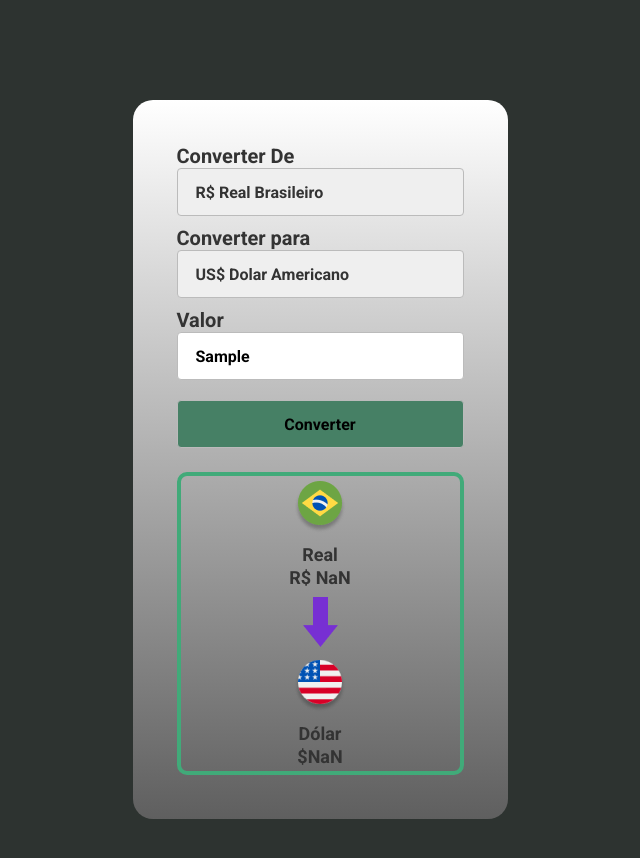
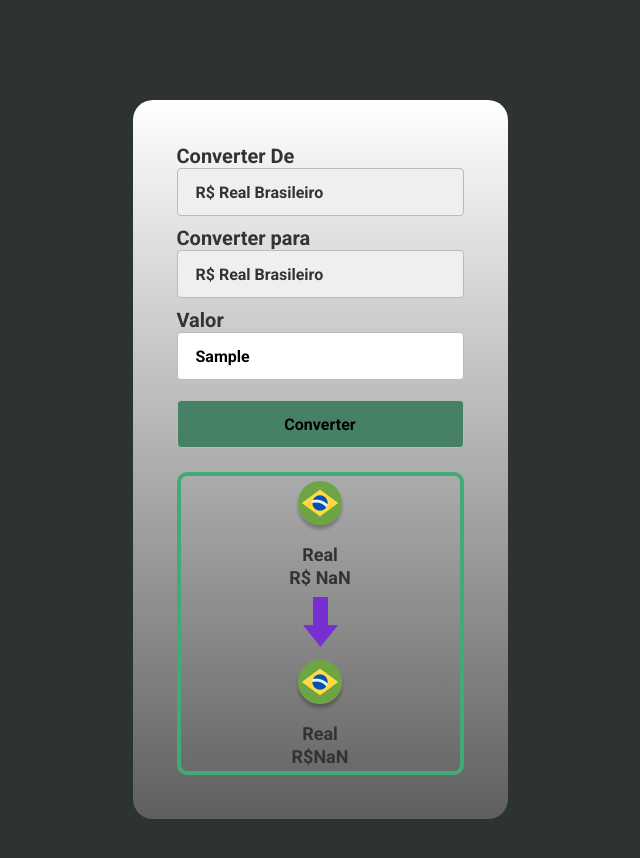
Before and after one commit to NEGuenther/Conversor-De-Moedas, a plain HTML site: page index.html in a window 1280 px wide. Both pictures are taken after typing "Sample" into the empty fields and a click on the button "Converter". Shown: the whole page, without its empty margins (320-960 px from the left). Drawn offline with Linux system fonts and the light colour scheme.

Commit message:
Addition of new currencies to convert and the possibility of converting them all to each other

```diff
--- a/index.html
+++ b/index.html
@@ -16,37 +16,46 @@
     <main>
         <label>
             Converter <b>De</b>
-            <select>
-                <option>R$ Real Brasileiro</option>
+            <select class="currency-select-from">
+                <option value="realFrom">R$ Real Brasileiro</option>
+                <option value="dolarFrom">US$ Dolar Americano</option>
+                <option value="euroFrom">€ Euro</option>
+                <option value="ieneFrom">¥ Iene</option>
+                <option value="rupiaFrom">₹ Rupia indiana</option>
+
             </select>
         </label>
 
         <label>
             Converter <b>para</b>
             <select class="currency-select">
-                <option value="dolar">US$ Dolar Americano</option>
-                <option value="euro">€ Euro</option>
+                <option value="realTo">R$ Real Brasileiro</option>
+                <option value="dolarTo">US$ Dolar Americano</option>
+                <option value="euroTo">€ Euro</option>
+                <option value="ieneTo">¥ Iene</option>
+                <option value="rupiaTo">₹ Rupia indiana</option>
             </select>
         </label>
 
         <label>
-            Valor<input class="input-currency" placeholder="R$ 10.000,00">
+            Valor<input class="input-currency" placeholder="Digite um valor">
         </label>
 
         <button class="convert-button">Converter</button>
 
         <section>
             <div class="real">
-                <img src="./assets/real.png" alt="logo-moeda-a-converter">
-                <p class="currency">Real</p>
+                <img class="imagemFrom" src="./assets/real.png" alt="logo-moeda-a-converter">
+                <p id="text-change-from" class="currency">Real</p>
                 <p class="currency-value-to-convert">R$ 0,00</p>
             </div>
             <img src="./assets/seta.png" alt="seta">
             <div class="dolar">
-                <img class="imagem" src="./assets/dolar.png" alt="logo-moeda-convertida">
-                <p id="text-to-change" class="currency">Dólar</p>
+                <img class="imagemTo" src="./assets/dolar.png" alt="logo-moeda-convertida">
+                <p id="text-change-to" class="currency">Dólar</p>
                 <p class="currency-value">US$ 0,00</p>
             </div>
+
         </section>
     </main>
 
--- a/scripts.js
+++ b/scripts.js
@@ -1,40 +1,59 @@
 const convertButton = document.querySelector(".convert-button");
 const currencySelect = document.querySelector(".currency-select");
-const imageChange = document.querySelector(".imagem");
-const textoToChange = document.getElementById("text-to-change");
+const currencySelectFrom = document.querySelector(".currency-select-from");
+const imageChangeTo = document.querySelector(".imagemTo");
+const imageChangeFrom = document.querySelector(".imagemFrom");
+const textChangeTo = document.getElementById("text-change-to");
+const textChangeFrom = document.getElementById("text-change-from");
 
 function convertValues() {
     const inputCurrencyValue = document.querySelector(".input-currency").value;
     const currencyValueToConvert = document.querySelector(".currency-value-to-convert");
     const currencyValueConverted = document.querySelector(".currency-value");
 
-    const dolarToday = 5.20;
-    const euroToday = 6.20;
+    const rates = {
+        dolar: 5.20,
+        euro: 6.20,
+        iene: 0.038,
+        rupia: 0.065,
+        real: 1.00 // Real como referência
+    };
 
-    if (currencySelect.value === "dolar") {
-        currencyValueConverted.innerHTML = new Intl.NumberFormat("en-US", {
-            style: "currency",
-            currency: "USD",
-        }).format(inputCurrencyValue / dolarToday);
-        imageChange.src = "./assets/dolar.png";
-        textoToChange.innerHTML = "Dólar";
-        console.log(inputCurrencyValue / dolarToday);
+    const currencies = {
+        realFrom: "BRL",
+        dolarFrom: "USD",
+        euroFrom: "EUR",
+        ieneFrom: "JPY",
+        rupiaFrom: "INR",
+        realTo: "BRL",
+        dolarTo: "USD",
+        euroTo: "EUR",
+        ieneTo: "JPY",
+        rupiaTo: "INR"
+    };
 
-    } else if (currencySelect.value === "euro") {
-        currencyValueConverted.innerHTML = new Intl.NumberFormat("de-DE", {
-            style: "currency",
-            currency: "EUR",
-        }).format(inputCurrencyValue / euroToday);
-        imageChange.src = "./assets/euro.png";
-        textoToChange.innerHTML = "Euro";
+    const fromCurrency = currencySelectFrom.value.replace("From", "");
+    const toCurrency = currencySelect.value.replace("To", "");
 
-        console.log(inputCurrencyValue / euroToday);
-    }
-
+    // Formatar o valor inicial
     currencyValueToConvert.innerHTML = new Intl.NumberFormat("pt-BR", {
         style: "currency",
-        currency: "BRL",
+        currency: currencies[currencySelectFrom.value]
     }).format(inputCurrencyValue);
+
+    // Calcular o valor convertido
+    const convertedValue = (inputCurrencyValue * rates[fromCurrency]) / rates[toCurrency];
+
+    currencyValueConverted.innerHTML = new Intl.NumberFormat(currencies[currencySelect.value].locale, {
+        style: "currency",
+        currency: currencies[currencySelect.value]
+    }).format(convertedValue);
+
+    // Trocar as imagens e textos
+    imageChangeFrom.src = `./assets/${fromCurrency}.png`;
+    imageChangeTo.src = `./assets/${toCurrency}.png`;
+    textChangeFrom.innerHTML = fromCurrency.charAt(0).toUpperCase() + fromCurrency.slice(1);
+    textChangeTo.innerHTML = toCurrency.charAt(0).toUpperCase() + toCurrency.slice(1);
 }
 
 convertButton.addEventListener("click", convertValues);
```
Also changed, not shown: assets/iene.png (added), assets/rupia.png (added), 1 other file.
